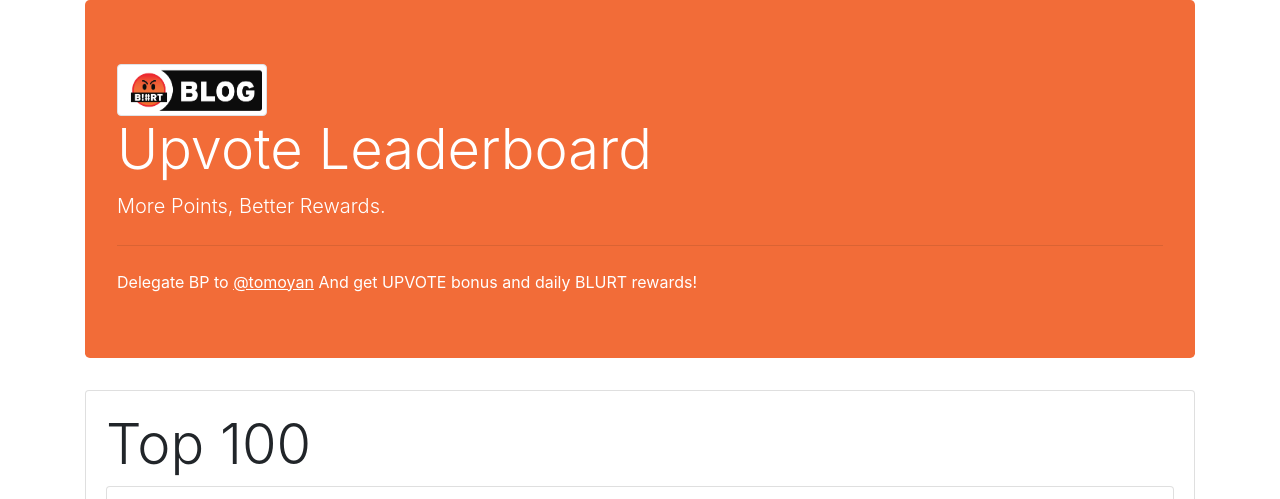
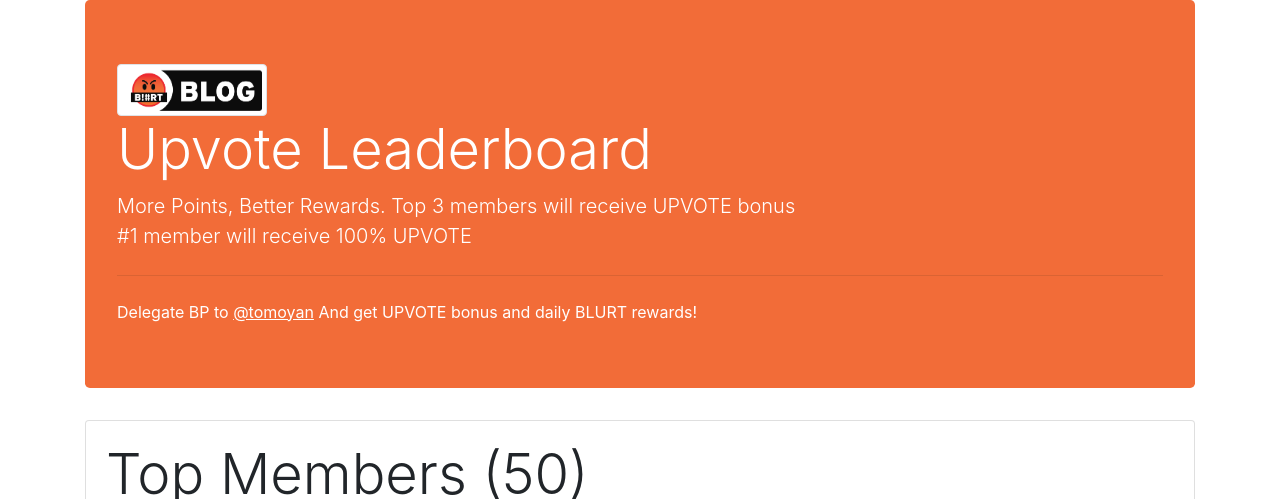
Before and after one commit to tomoyan/blurtblock, a Flask app: template templates/blurt/leaderboard.html in a window 1280 px wide. Shown: the part 56-555 px from the top of the page. Run offline with Flask 2, Linux system fonts and the light colour scheme; the template is opened without the code that fills it: most values are stand-ins (such as "Sample title", 1, 10 or a date in 2020); parts of the project's set-up code (start-up, migrations or seed data) failed here and were passed over; some libraries are stand-ins or nearby versions; grey boxes are pictures that could not be loaded.

Commit message:
update leaderboard and add top3 upvote bonus

```diff
--- a/BlurtChain.py
+++ b/BlurtChain.py
@@ -392,6 +392,16 @@ class BlurtChain:
 
         if username in member_list:
             bonus_weight = 100.0
+        else:
+            # add leaderboard upvote bonus
+            # check leaderboard rank
+            ranking = self.get_ranking(username)
+            if ranking == 1:
+                bonus_weight = 100.0
+            elif ranking == 2:
+                bonus_weight = 50.0
+            elif ranking == 3:
+                bonus_weight = 25.0
 
         return bonus_weight
 
@@ -639,7 +649,7 @@ class BlurtChain:
         logs = self.firebase.child(db_name).get()
         users = {}
         leaderboard = []
-        max_users = 100
+        max_users = 50
 
         for log in logs.each():
             value = log.val()
--- a/templates/blurt/leaderboard.html
+++ b/templates/blurt/leaderboard.html
@@ -36,7 +36,9 @@
                     width="150" alt="blurt logo" class="img-thumbnail">
                 <h1 class="display-4">Upvote Leaderboard</h1>
                 <p class="lead">
-                    More Points, Better Rewards.
+                    More Points, Better Rewards. Top 3 members will receive UPVOTE bonus
+                    <br>
+                    #1 member will receive 100% UPVOTE
                 </p>
                 <hr class="my-4">
                 Delegate BP to
@@ -50,7 +52,7 @@
 
             <div class="card">
                 <div class="card-body">
-                    <h1 class="display-4">Top 100</h1>
+                    <h1 class="display-4">Top Members (50)</h1>
                         <ul class="list-group text-blurt">
                             {% for user in data %}
                             {% if loop.index <= 10 %}
@@ -65,8 +67,9 @@
                             </li>
                             {% endif %}
                             <li class="list-group-item">
+                                <!-- src="https://images.blurt.blog/u/{{user['username']}}/avatar/small" -->
                                 <img
-                                    src="https://images.blurt.blog/u/{{user['username']}}/avatar/small"
+                                    src="https://images.steemitimages.com/u/{{user['username']}}/avatar/small"
                                         onerror="this.onerror=null;
                                         this.src='/static/images/blurt_profile.png';"
                                     alt="profile_image"
@@ -111,7 +114,7 @@
                             {% elif loop.index > 10 and loop.index <= 50 %}
                             <li class="list-group-item">
                                 <img
-                                    src="https://images.blurt.blog/u/{{user['username']}}/avatar/small"
+                                    src="https://images.steemitimages.com/u/{{user['username']}}/avatar/small"
                                         onerror="this.onerror=null;
                                         this.src='/static/images/blurt_profile.png';"
                                     alt="profile_image"
@@ -142,7 +145,7 @@
                             {% else %}
                             <li class="list-group-item">
                                 <img
-                                    src="https://images.blurt.blog/u/{{user['username']}}/avatar/small"
+                                    src="https://images.steemitimages.com/u/{{user['username']}}/avatar/small"
                                         onerror="this.onerror=null;
                                         this.src='/static/images/blurt_profile.png';"
                                     alt="profile_image"
```
